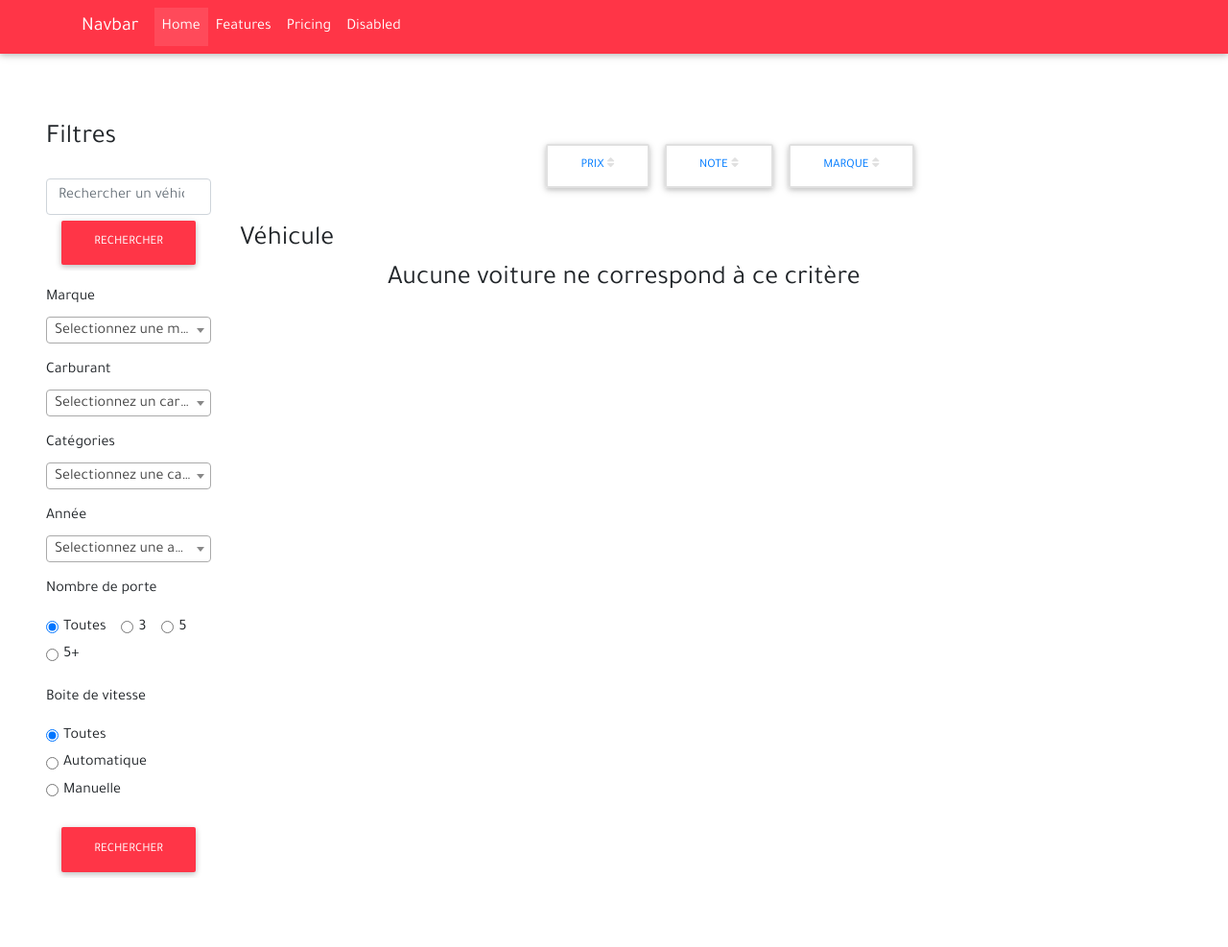
After one commit to magicolala/CarSelling, a Symfony app: template templates/front/search.html.twig in a window 1280 px wide. The commit adds this page. Shown: the whole page at 96% size. Run offline with Twig, Linux system fonts and the light colour scheme; the template is opened without the code that fills it, so the values that code supplies are empty; some libraries are stand-ins or nearby versions.

Commit message:
add filter

```diff
--- a/composer.json
+++ b/composer.json
@@ -5,6 +5,7 @@
         "php": "^7.1.3",
         "ext-ctype": "*",
         "ext-iconv": "*",
+        "knplabs/knp-paginator-bundle": "^5.1",
         "pelmered/fake-car": "^1.4",
         "symfony/asset": "4.4.*",
         "symfony/console": "4.4.*",
--- a/config/bundles.php
+++ b/config/bundles.php
@@ -9,4 +9,5 @@ return [
     Symfony\Bundle\SecurityBundle\SecurityBundle::class => ['all' => true],
     Doctrine\Bundle\FixturesBundle\DoctrineFixturesBundle::class => ['dev' => true, 'test' => true],
     Symfony\Bundle\TwigBundle\TwigBundle::class => ['all' => true],
+    Knp\Bundle\PaginatorBundle\KnpPaginatorBundle::class => ['all' => true],
 ];
--- a/public/dist/css/style.css
+++ b/public/dist/css/style.css
@@ -1,16 +1,25 @@
+@import url('https://fonts.googleapis.com/css?family=Tajawal&display=swap');
+
 .intro-2 {
-    background: url("https://images.unsplash.com/photo-1530484567812-2d5a2d82268c?ixlib=rb-1.2.1&ixid=eyJhcHBfaWQiOjEyMDd9&auto=format&fit=crop&w=1950&q=80")no-repeat center center;
+    background: url("https://images.unsplash.com/photo-1530484567812-2d5a2d82268c?ixlib=rb-1.2.1&ixid=eyJhcHBfaWQiOjEyMDd9&auto=format&fit=crop&w=1950&q=80") no-repeat center center;
     background-size: cover;
 }
+
 .view {
     margin-top: -56px;
 }
+
 .navbar {
     z-index: 1;
 }
+
 html,
 body,
 header,
 .view {
     height: 100%;
 }
+
+body {
+    font-family: 'Tajawal', sans-serif;
+}
--- a/templates/base.html.twig
+++ b/templates/base.html.twig
@@ -13,11 +13,14 @@
     <link rel="stylesheet" href="https://fonts.googleapis.com/css?family=Roboto:300,400,500,700&display=swap">
     <!-- Bootstrap core CSS -->
     <link rel="stylesheet" href="{{ asset('dist/css/bootstrap.min.css') }}">
+
+    <link rel="stylesheet" href="{{ asset('dist/css/animate.css') }}">
+    <link href="https://cdn.jsdelivr.net/npm/select2@4.0.13/dist/css/select2.min.css" rel="stylesheet" />
     <!-- Material Design Bootstrap -->
     <link rel="stylesheet" href="{{ asset('dist/css/mdb.min.css') }}">
 
     <link rel="stylesheet" type="text/css" href="{{ asset('dist/css/star-rating-svg.css') }}">
-    <link rel="stylesheet" href="{{ asset('dist/css/animate.css') }}">
+    <link rel="stylesheet" href="{{ asset('dist/css/modules/animations-extended.min.css') }}">
     <!-- Your custom styles (optional) -->
     <link rel="stylesheet" href="{{ asset('dist/css/style.css') }}">
     {% block style %}{% endblock style %}
@@ -30,13 +33,20 @@
 <script type="text/javascript" src="{{ asset('dist/js/popper.min.js') }}"></script>
 <!-- Bootstrap core JavaScript -->
 <script type="text/javascript" src="{{ asset('dist/js/bootstrap.min.js') }}"></script>
-<!-- MDB core JavaScript -->
-<script type="text/javascript" src="{{ asset('dist/js/mdb.min.js') }}"></script>
+
 <script type="text/javascript" src="{{ asset('dist/js/wow.js') }}"></script>
 <script>
     new WOW().init();
 </script>
 <script src="{{ asset('dist/js/jquery.star-rating-svg.js') }}"></script>
+
+<!-- MDB core JavaScript -->
+<script type="text/javascript" src="{{ asset('dist/js/addons/masonry.pkgd.min.js') }}"></script>
+<script src="https://cdn.jsdelivr.net/npm/select2@4.0.13/dist/js/select2.min.js"></script>
+
+
+<!-- MDB core JavaScript -->
+<script type="text/javascript" src="{{ asset('dist/js/mdb.min.js') }}"></script>
 {% block javascripts %}{% endblock %}
 </body>
 </html>
--- /dev/null
+++ b/templates/front/includes/navbar.html.twig
@@ -0,0 +1,25 @@
+<nav class="navbar navbar-expand-lg navbar-dark danger-color">
+    <div class="container">
+        <a class="navbar-brand" href="#">Navbar</a>
+        <button class="navbar-toggler" type="button" data-toggle="collapse" data-target="#navbarNav"
+                aria-controls="navbarNav" aria-expanded="false" aria-label="Toggle navigation">
+            <span class="navbar-toggler-icon"></span>
+        </button>
+        <div class="collapse navbar-collapse" id="navbarNav">
+            <ul class="navbar-nav">
+                <li class="nav-item active">
+                    <a class="nav-link" href="#">Home <span class="sr-only">(current)</span></a>
+                </li>
+                <li class="nav-item">
+                    <a class="nav-link" href="#">Features</a>
+                </li>
+                <li class="nav-item">
+                    <a class="nav-link" href="#">Pricing</a>
+                </li>
+                <li class="nav-item">
+                    <a class="nav-link disabled" href="#">Disabled</a>
+                </li>
+            </ul>
+        </div>
+    </div>
+</nav>
--- /dev/null
+++ b/templates/front/search.html.twig
@@ -0,0 +1,228 @@
+{% extends 'base.html.twig' %}
+
+{% block body %}
+    {% include 'front/includes/navbar.html.twig' %}
+    <div class="container-fluid mt-4 p-5">
+
+        <div class="row">
+            <div class="col-md-2 border-danger">
+                <h3>Filtres</h3>
+                {% if search != '' %}
+                    <a href="{{ path('search') }}">
+                        <div class="badge badge-pill badge-light">{{ search }} X</div>
+                    </a>
+                {% endif %}
+                <form action="{{ path('search') }}" class="my-4">
+                    <div class="form-group text-center">
+                        <input type="search" class="form-control" name="search" placeholder="Rechercher un véhicule">
+                        <input type="submit" value="Rechercher" class="btn btn-danger">
+                    </div>
+                    <div class="form-group">
+                        <label for="brand">Marque</label>
+                        <select class="form-control" name="brandSearch" id="brand">
+                            <option value=""
+                                    disabled {% if app.request.get('brandSearch') == '' %} selected {% endif %}>
+                                Selectionnez une marque
+                            </option>
+                            <option value="">Aucune</option>
+                            {% for brand in brands %}
+                                <option {% if app.request.get('brandSearch') == brand %} selected {% endif %}
+                                        value="{{ brand }}">{{ brand }}</option>
+                            {% endfor %}
+                        </select>
+                    </div>
+                    <div class="form-group">
+                        <label for="energie">Carburant</label>
+                        <select class="form-control" name="energieSearch" id="energie">
+                            <option value="" disabled
+                                    {% if app.request.get('energieSearch') == '' %}selected{% endif %}>Selectionnez un
+                                carburant
+                            </option>
+                            <option value="">Aucune</option>
+                            {% for energie in energies %}
+                                <option value="{{ energie }}"
+                                        {% if app.request.get('energieSearch') == energie %}selected{% endif %}>{{ energie }}</option>
+                            {% endfor %}
+                        </select>
+                    </div>
+                    <div class="form-group">
+                        <label for="categorie">Catégories</label>
+                        <select class="form-control" name="categorySearch" id="categorie">
+                            <option value=""
+                                    disabled {% if app.request.get('categorySearch') == '' %} selected {% endif %}>
+                                Selectionnez une catégorie
+                            </option>
+                            <option value="">Aucune</option>
+                            {% for key,value in categories %}
+                                <option value="{{ key }}" {% if app.request.get('categorySearch') == key %} selected {% endif %}>{{ value }}</option>
+                            {% endfor %}
+                        </select>
+                    </div>
+                    <div class="form-group">
+                        <label for="year">Année</label>
+                        <select class="form-control" name="yearSearch" id="year">
+                            <option value="" disabled {% if app.request.get('yearSearch') == '' %} selected {% endif %}>
+                                Selectionnez une année
+                            </option>
+                            <option value="">Aucune</option>
+                            {% for year in years %}
+                                <option value="{{ year }}" {% if app.request.get('yearSearch') == year %} selected {% endif %}>
+                                    Supérieur à {{ year }}</option>
+                            {% endfor %}
+                        </select>
+                    </div>
+                    <div class="form-group">
+                        <p>Nombre de porte</p>
+                        <!-- Material inline 1 -->
+                        <div class="form-check form-check-inline">
+                            <input type="radio" class="form-check-input" id="materialInline1"
+                                   name="nbPorteSearch" {% if app.request.get('nbPorteSearch') == '' %} checked {% endif %}
+                                   value="">
+                            <label class="form-check-label" for="materialInline1">Toutes</label>
+                        </div>
+                        <!-- Material inline 1 -->
+                        <div class="form-check form-check-inline">
+                            <input type="radio" class="form-check-input" id="materialInline11"
+                                   name="nbPorteSearch" {% if app.request.get('nbPorteSearch') == 2 %} checked {% endif %}
+                                   value="2">
+                            <label class="form-check-label" for="materialInline11">3</label>
+                        </div>
+
+                        <!-- Material inline 2 -->
+                        <div class="form-check form-check-inline">
+                            <input type="radio" class="form-check-input" id="materialInline2"
+                                   name="nbPorteSearch" {% if app.request.get('nbPorteSearch') == 4 %} checked {% endif %}
+                                   value="4">
+                            <label class="form-check-label" for="materialInline2">5</label>
+                        </div>
+
+                        <!-- Material inline 2 -->
+                        <div class="form-check form-check-inline">
+                            <input type="radio" class="form-check-input" id="materialInline22"
+                                   name="nbPorteSearch" {% if app.request.get('nbPorteSearch') == 6 %} checked {% endif %}
+                                   value="6">
+                            <label class="form-check-label" for="materialInline22">5+</label>
+                        </div>
+                    </div>
+                    <div class="form-group">
+                        <p>Boite de vitesse</p>
+                        <!-- Material inline 1 -->
+                        <div class="form-check form-check-inline">
+                            <input type="radio" class="form-check-input" id="materialInline33"
+                                   name="boite_de_vitesseSearch" {% if app.request.get('boite_de_vitesseSearch') == '' %} checked {% endif %}
+                                   value="">
+                            <label class="form-check-label" for="materialInline33">Toutes</label>
+                        </div>
+                        <!-- Material inline 1 -->
+                        <div class="form-check form-check-inline">
+                            <input type="radio" class="form-check-input" id="materialInline44"
+                                   name="boite_de_vitesseSearch" {% if app.request.get('boite_de_vitesseSearch') == 'automatic' %} checked {% endif %}
+                                   value="automatic">
+                            <label class="form-check-label" for="materialInline44">Automatique</label>
+                        </div>
+
+                        <!-- Material inline 2 -->
+                        <div class="form-check form-check-inline">
+                            <input type="radio" class="form-check-input" id="materialInline55"
+                                   name="boite_de_vitesseSearch" {% if app.request.get('boite_de_vitesseSearch') == 'manual' %} checked {% endif %}
+                                   value="manual">
+                            <label class="form-check-label" for="materialInline55">Manuelle</label>
+                        </div>
+                    </div>
+                    <div class="form-group text-center">
+                        <input type="submit" value="Rechercher" class="btn btn-danger text-center">
+                    </div>
+                </form>
+            </div>
+            <div class="col-md-10">
+                <div class="row">
+                    <div class="col-md-12">
+                        <div class="p-3 text-center">
+                            <ul>
+                                <li class="btn {% if app.request.get('sort') == 'c.prix' %}btn-outline-dark{% else %}btn-outline-light{% endif %}">{{ knp_pagination_sortable(cars, 'Prix', 'c.prix') }}
+                                    <i class="fas fa-sort"></i></li>
+                                <li class="btn {% if app.request.get('sort') == 'c.note' %}btn-outline-dark{% else %}btn-outline-light{% endif %}">{{ knp_pagination_sortable(cars, 'Note', 'c.note') }}
+                                    <i class="fas fa-sort"></i></li>
+                                <li class="btn {% if app.request.get('sort') == 'c.brand' %}btn-outline-dark{% else %}btn-outline-light{% endif %}">{{ knp_pagination_sortable(cars, 'Marque', 'c.brand') }}
+                                    <i class="fas fa-sort"></i></li>
+                            </ul>
+                        </div>
+                        <div class="count">
+                            <h3>{{ cars.getTotalItemCount }} Véhicule{% if cars.totalItemCount|length > 1 %}s{% endif %}</h3>
+                        </div>
+                    </div>
+                </div>
+
+                <div class="row grid">
+                    <div class="grid-sizer col-md-2"></div>
+                    {% for car in cars %}
+                        <div class="col-md-2 mb-5 grid-item wow fadeInUp">
+                            <div class="card hoverable">
+                                <div>
+
+                                    <!-- Card image -->
+                                    <img class="card-img-top"
+                                         src="https://www.hyundaimagog.com/wp-content/uploads/medias/hyundai/ioniq-hybride-2019/trims/argent-platine-0.png"
+                                         alt="Card image cap">
+                                    <a href="#">
+                                        <div class="mask rgba-white-slight"></div>
+                                    </a>
+                                </div>
+                                <!-- Card content -->
+                                <div class="card-body text-center">
+                                    <div class="d-flex justify-content-between">
+                                        <h6>
+                                            <a href="{{ path('search', {'energieSearch': car.energie}) }}">{{ car.energie|capitalize }}</a>
+                                        </h6>
+                                        <h6>
+                                            <i class="fas fa-star text-warning"></i>&nbsp;{{ car.note|number_format(1,',',' ') }}
+                                        </h6>
+                                    </div>
+                                    <!-- Title -->
+                                    <h4 class="card-title"><strong>{{ car.brand }} {{ car.model }} <small
+                                                    class="text-muted">{{ car.year }}</small></strong></h4>
+                                    <!-- Text -->
+                                    {#                                <p class="card-text">{{ car.description }}</p>#}
+                                    <!-- Button -->
+                                    <a href="#" class="btn btn-outline-danger ">Voir</a>
+                                </div>
+                                <div class="card-footer d-flex justify-content-between">
+                                    <span>{{ car.prix|number_format(2, ',', ' ') }} €</span>
+                                    <a href="{{ path('search', {'categorySearch': car.category}) }}">{{ categories[car.category] }}</a>
+                                </div>
+                            </div>
+                        </div>
+                    {% else %}
+                        <h3 class="">Aucune voiture ne correspond à ce critère</h3>
+                    {% endfor %}
+                </div>
+                {# display navigation #}
+                <div class="row">
+                    <div class="col-md-12 d-flex justify-content-center">
+                        <div class="navigation">
+                            {{ knp_pagination_render(cars) }}
+                        </div>
+                    </div>
+                </div>
+            </div>
+        </div>
+    </div>
+{% endblock %}
+
+{% block javascripts %}
+    {{ parent() }}
+    <script>
+        $(document).ready(function () {
+            $('.grid').masonry({
+                itemSelector: '.grid-item', // use a separate class for itemSelector, other than .col-
+                columnWidth: '.grid-sizer',
+                percentPosition: true
+            });
+        });
+    </script>
+    <script>
+        $(document).ready(function () {
+            $('select').select2();
+        });
+    </script>
+{% endblock %}
```
Also changed, not shown: src/Controller/FrontController.php (+58 -0 lines), src/Entity/Car.php (+171 -0 lines), src/Repository/CarRepository.php (+73 -0 lines), templates/front/index.html.twig (+8 -6 lines), 5 other files.
